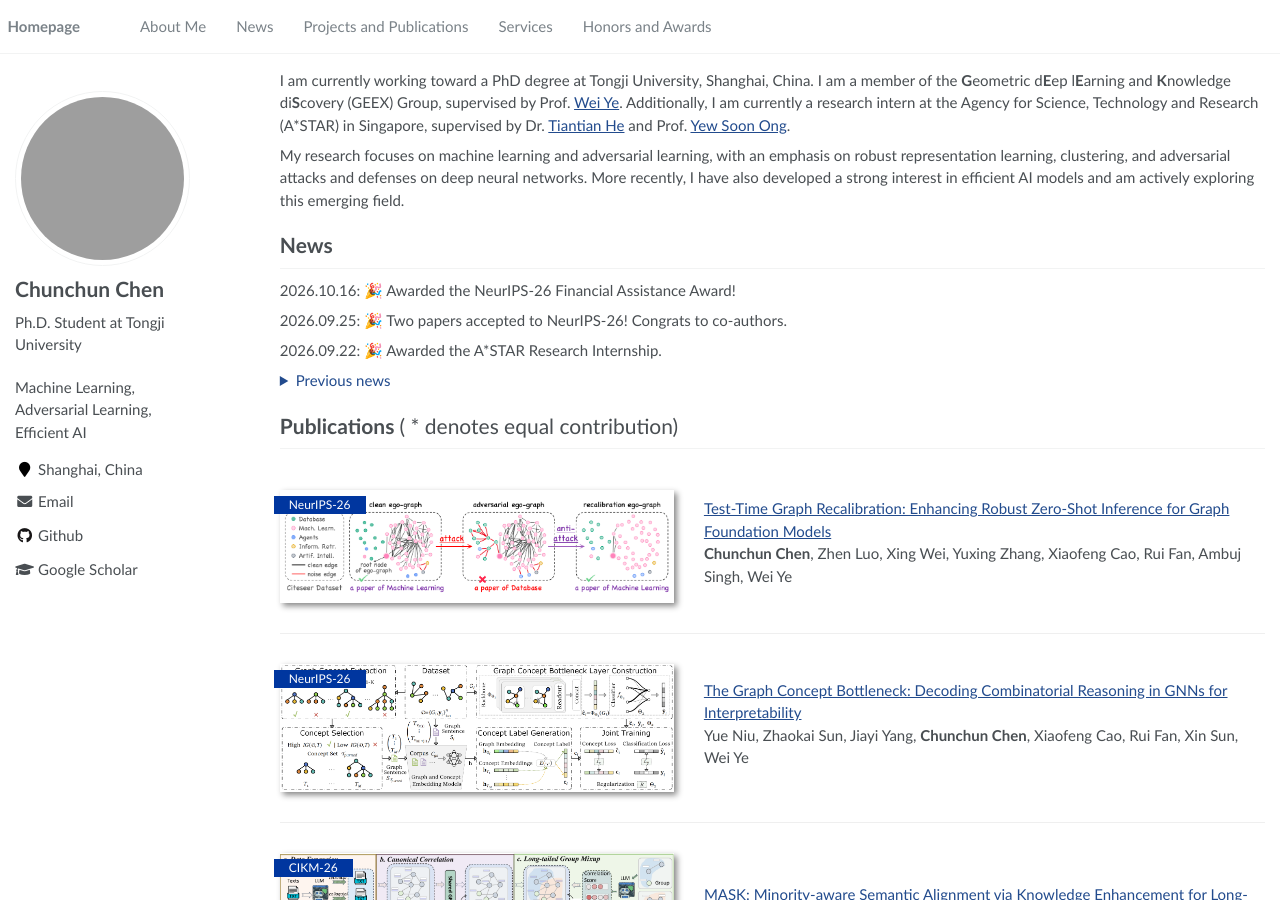
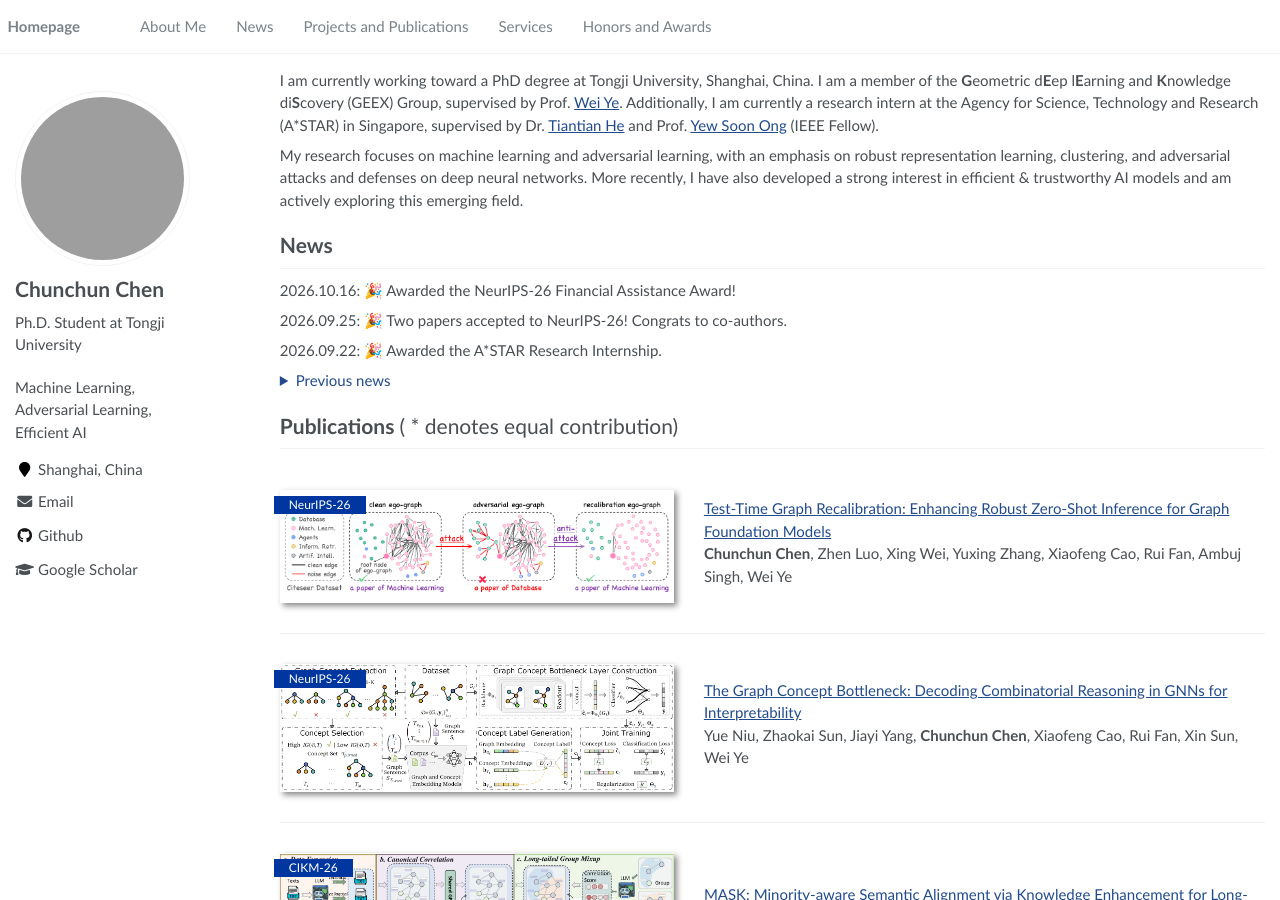
Before and after one commit to CCChen-GEEX/CCChen-GEEX.github.io, a Jekyll site: the page built from _pages/about.md, in a window 1280 px wide and 900 px high. Built offline with Jekyll 4.4.1, drawn with Linux system fonts in a browser that asks for light colours; grey boxes are pictures that could not be loaded.

Commit message:
Revise intro.md with updated research and internship info
Updated internship supervision details and refined research focus.

```diff
--- a/_pages/includes/intro.md
+++ b/_pages/includes/intro.md
@@ -1,4 +1,4 @@
 I am currently working toward a PhD degree at Tongji University, Shanghai, China. I am a member of the **G**eometric d**E**ep l**E**arning and **K**nowledge di**S**covery (GEEX) Group, supervised by Prof. [Wei Ye](https://yeweiysh.github.io/).
-Additionally, I am currently a research intern at the Agency for Science, Technology and Research (A*STAR) in Singapore, supervised by Dr. [Tiantian He](https://he-tiantian.github.io/) and Prof. [Yew Soon Ong](https://personal.ntu.edu.sg/asysong/home.html).
+Additionally, I am currently a research intern at the Agency for Science, Technology and Research (A*STAR) in Singapore, supervised by Dr. [Tiantian He](https://he-tiantian.github.io/) and Prof. [Yew Soon Ong](https://personal.ntu.edu.sg/asysong/home.html) (IEEE Fellow).
 
-My research focuses on machine learning and adversarial learning, with an emphasis on robust representation learning, clustering, and adversarial attacks and defenses on deep neural networks. More recently, I have also developed a strong interest in efficient AI models and am actively exploring this emerging field.
+My research focuses on machine learning and adversarial learning, with an emphasis on robust representation learning, clustering, and adversarial attacks and defenses on deep neural networks. More recently, I have also developed a strong interest in efficient & trustworthy AI models and am actively exploring this emerging field.
```
